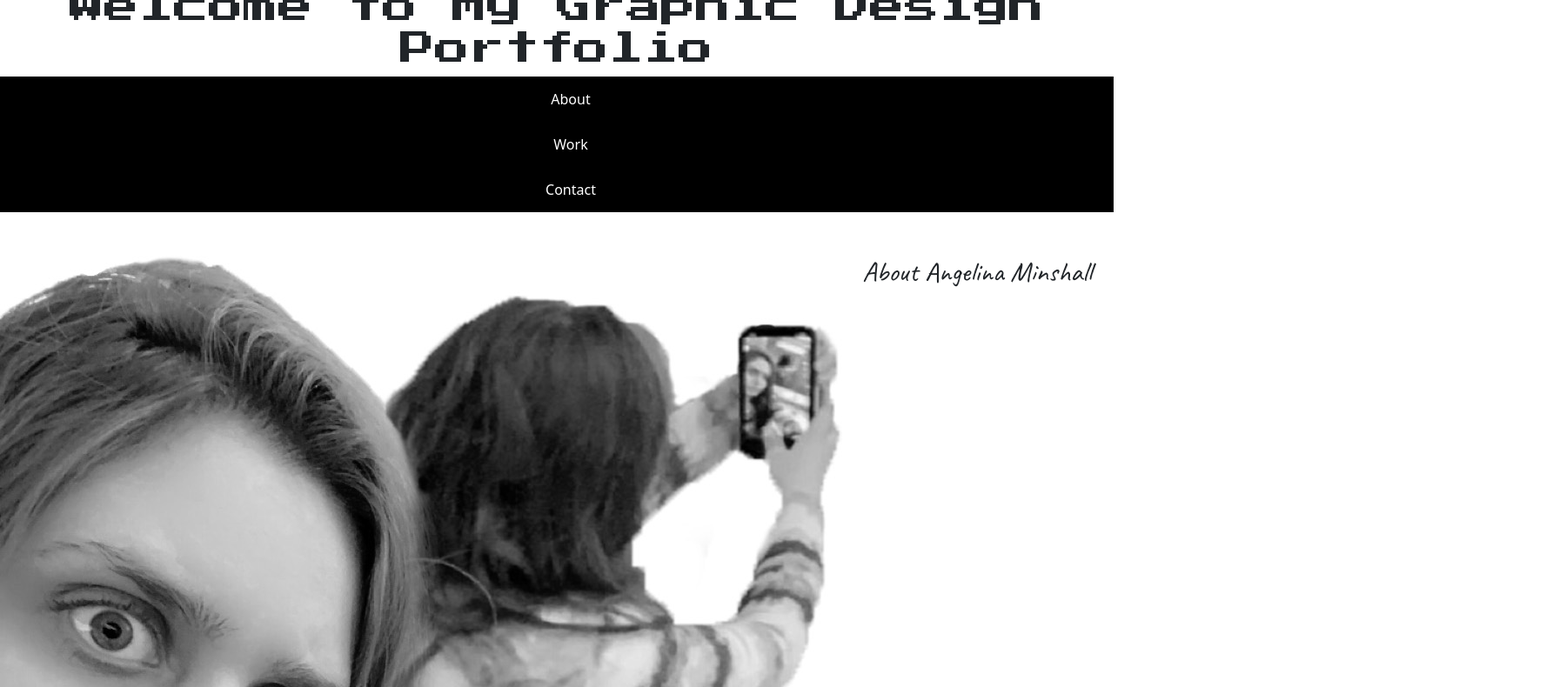
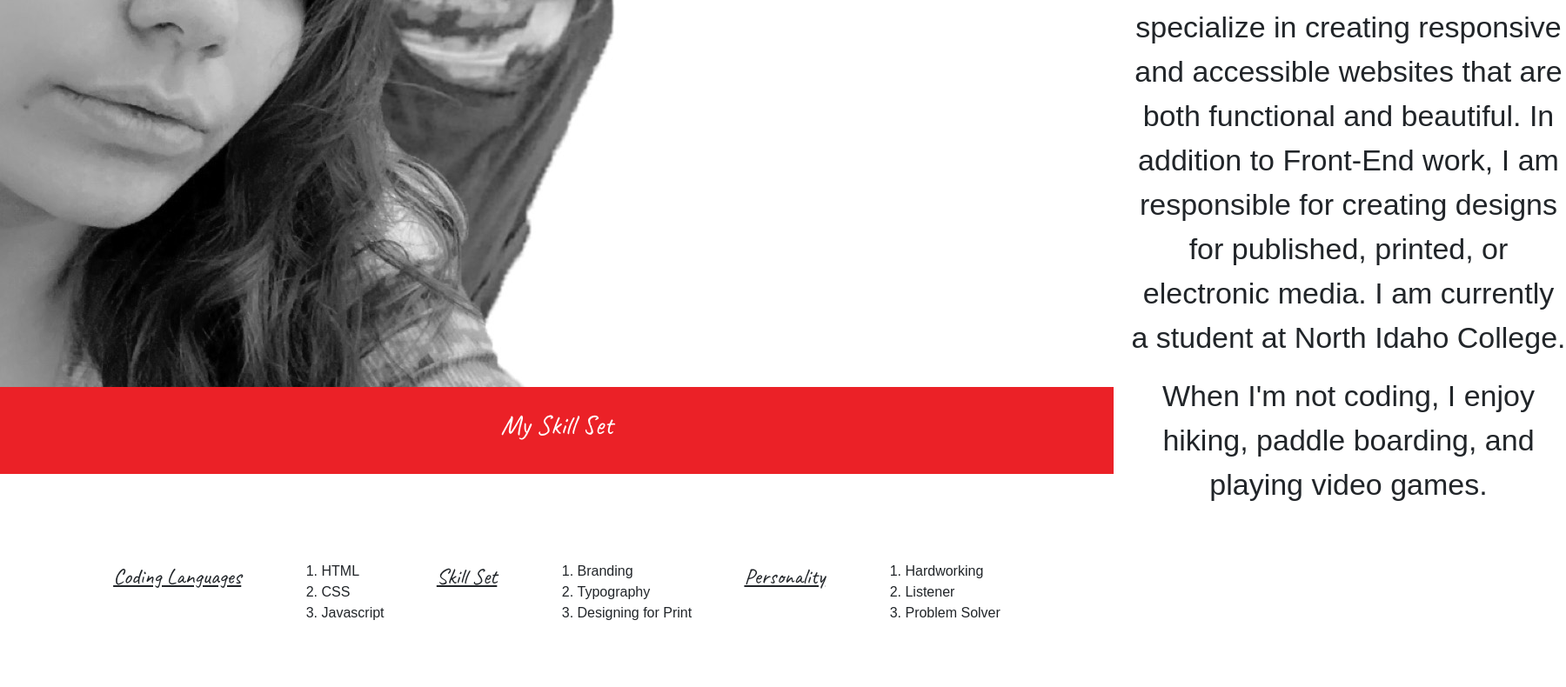
Before and after one commit to AngelinaMinshall/amdesignsportfolio, a plain HTML site: page index.html in a window 1280 px wide. Shown: the part 1052-1842 px from the top of the page at 87% size, 1800 px wide, since content can reach past the window. Drawn offline with nearby package versions, Linux system fonts and the light colour scheme; a web font is replaced by a local one.

Commit message:
finishing up

```diff
--- a/index.html
+++ b/index.html
@@ -15,9 +15,11 @@
 
 <body>
     <main>
-        <img class="logo" src="logo.svg" alt="Logo">
+        <div class="header">
+        <img class="logo" src="logo.png" alt="Logo">
         <section id="hero">
             <h1>Welcome to My Graphic Design Portfolio</h1>
+        </div>
             <header>
                 <nav>
                     <ul>
@@ -33,8 +35,8 @@
             <!-- <img class="mepic" src="profile-pic.jpg" alt="Profile Picture"> -->
 
             <div class="intro">
-            <p>Hello fellow lover of all things design!</p><p>  My name is Angelina Minshall. I am a Graphic Designer and Front-End Web Developer from North Idaho.</p>
-               <p> I specialize in creating responsive and accessible websites that are both functional and beautiful. In addition to Front-End work, I am responsible for creating designs for published, printed, or electronic media. I am currently a student at North Idaho College.</p> <p> When I'm not coding, I enjoy hiking, paddle boarding, and playing video games.</p>
+            <p>Hello fellow lover of all things design! My name is Angelina Minshall. I am a Graphic Designer and Front-End Web Developer from North Idaho.
+               I specialize in creating responsive and accessible websites that are both functional and beautiful. In addition to Front-End work, I am responsible for creating designs for published, printed, or electronic media. I am currently a student at North Idaho College. <p> When I'm not coding, I enjoy hiking, paddle boarding, and playing video games.</p>
             </div>
         </section>
         <section id="skills">
--- a/style.css
+++ b/style.css
@@ -12,8 +12,9 @@ h1 {
     font-family: 'Press Start 2P', cursive;
     display: flex;
     text-align: center;
-    margin: auto;
+    margin-left: 150px;
     font-size: 30px;
+
 }
 
 .logo {
@@ -39,7 +40,7 @@ p {
 #about {
  background-image: url(profile-pic.jpg);
  background-repeat: no-repeat;
- height: 150vh;
+ height: 130vh;
 position: relative;
 }
 ul {
@@ -77,6 +78,7 @@ ul {
   .mepic {
     width: 60%;
     position: relative;
+    margin-bottom: ;
   }
 
   h2 {
@@ -109,9 +111,13 @@ top: 150px;
 .intro {
   text-align: center;
   position: relative;
-  top: 700px;
-  left: 700px;
-  width: 300px;
+  top: 300px;
+  left: 1300px;
+  width: 500px;
+  font-size: 34px;
+  display: flex;
+  flex-direction: column;
+
 }
 .socials {
   display: flex;
@@ -125,6 +131,7 @@ top: 150px;
   color: white;
   height: 100px;
   padding: 25px;
+
 }
 .edu {
   display: flex;
```
